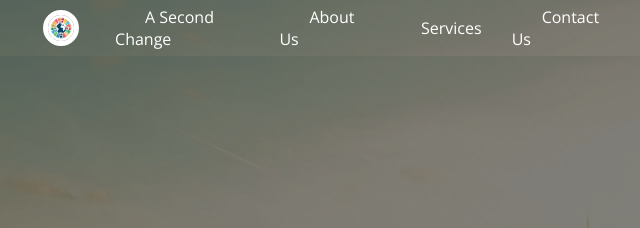
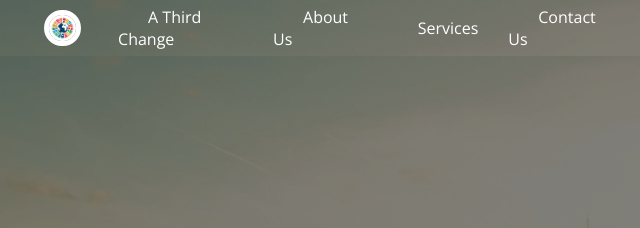
Before and after one commit to CodingWithIshaan/Sustainable-Development.github.io, a plain HTML site: page index.html in a window 1280 px wide. Shown: the top 228 px of the page, 0-640 px from the left. Drawn offline with nearby package versions, Linux system fonts and the light colour scheme.

Commit message:
Update index.html

```diff
--- a/index.html
+++ b/index.html
@@ -17,7 +17,7 @@
             <div class="logo">
                 <img src="IMAGES\Logo2.jpg" alt="LOGO">
             </div>
-            <li><a href="#Home">A Second Change</a></li>
+            <li><a href="#Home">A Third Change</a></li>
             <li><a href="#About Us">About Us</a></li>
             <li><a href="#Services">Services</a></li>
             <li><a href="#Contact Us">Contact Us</a></li>
```
